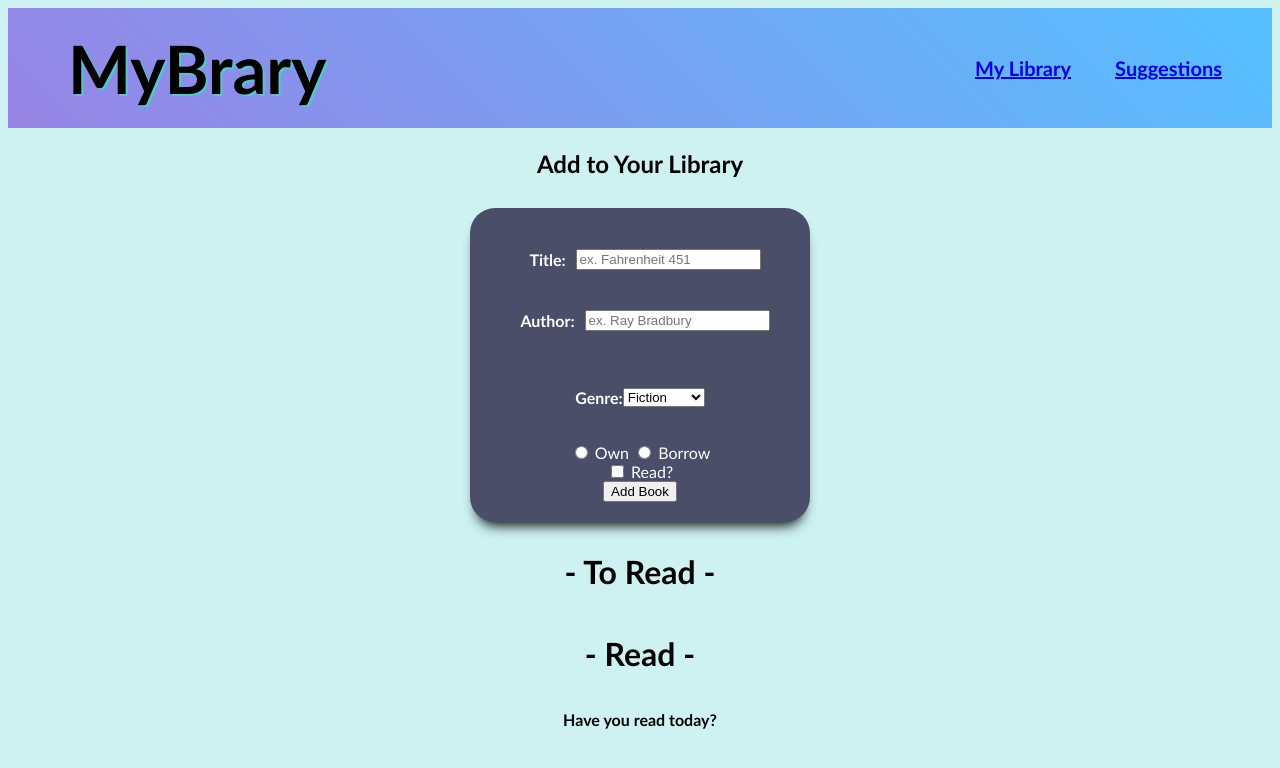
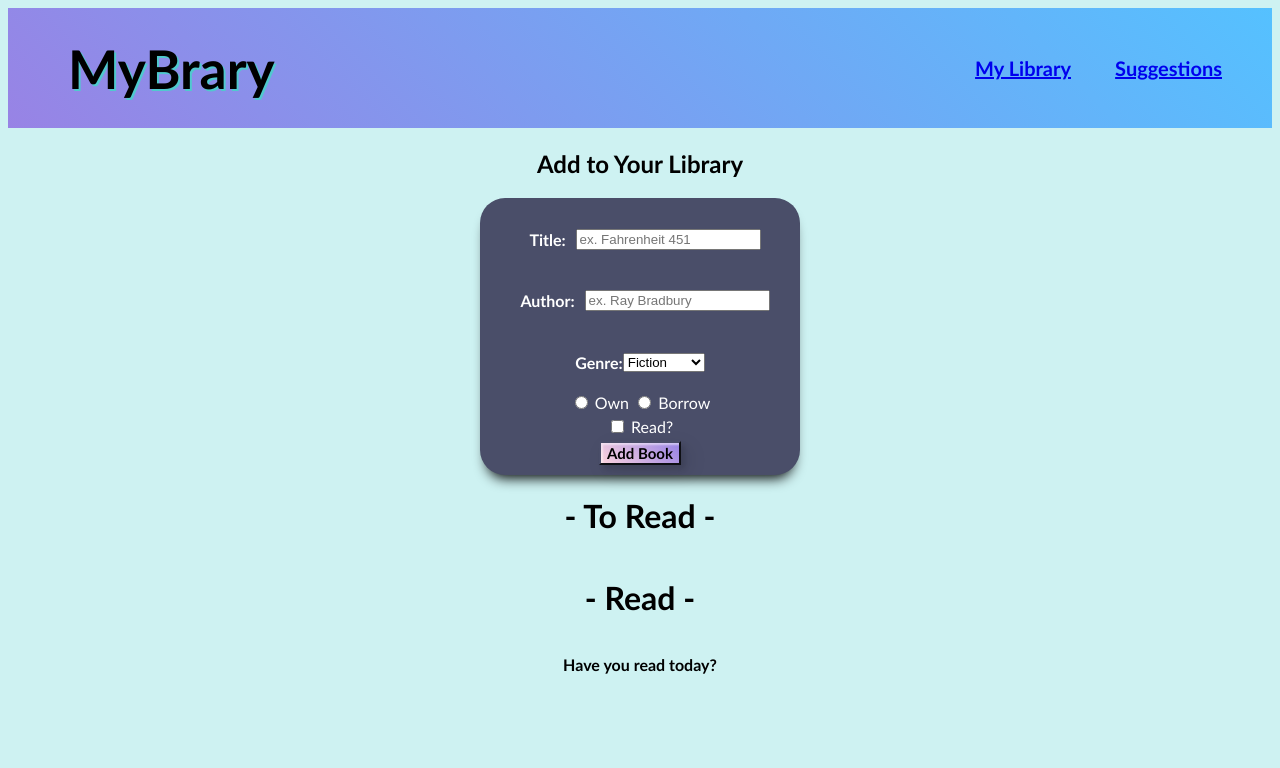
Before and after one commit to graum97/mg-foundations-capstone, a website: page public/library.html in a window 1280 px wide. Drawn offline with nearby package versions, Linux system fonts and the light colour scheme; no server answers.

Commit message:
styling done

```diff
--- a/public/library.css
+++ b/public/library.css
@@ -26,7 +26,7 @@ header {
 #header {
   display: inline;
   margin-left: 50px;
-  font-size: 50pt;
+  font-size: 40pt;
   text-shadow: 2px 2px #50C9CE;
 }
 
@@ -39,24 +39,42 @@ header {
     flex-direction: column;
     justify-content: center;
     align-items: center;
-    margin: 30px;
-    padding: 20px;
+    padding: 10px;
     border-radius: 25px;
     box-shadow: 0px 10px 13px -7px #000000, 5px 5px 15px 5px rgba(0,0,0,0);
   }
 
+#add-book-button {
+  background-image: linear-gradient(45deg, #FCD3DE, #9883E5);
+	box-shadow: inset 2px 2px 2px 0px rgba(255,255,255,.5),
+   7px 7px 20px 0px rgba(0,0,0,.1),
+   4px 4px 5px 0px rgba(0,0,0,.1);
+  border-color: #4A4E69;
+  font-size: 15px;
+	font-family: 'Gill Sans', 'Gill Sans MT', Calibri, 'Trebuchet MS', sans-serif;
+	font-weight: bold;
+}
+
 #title {
     display: flex;
     flex-direction: row;
-    justify-content: center;
+    justify-content: flex-start;
     align-items: center;
     margin-left: 10px;
+}
+
+#obtain-status {
+  margin-bottom: 5px;
+}
+
+#read-status {
+  margin-bottom: 5px;
 }
 
 #author {
   display: flex;
   flex-direction: row;
-  justify-content: center;
+  justify-content: flex-start;
   align-items: center;
   margin-left: 10px;
 }
@@ -64,9 +82,9 @@ header {
 #genre {
   display: flex;
   flex-direction: row;
-  justify-content: center;
+  justify-content: flex-start;
   align-items: center;
-  margin: 15px;
+
 }
 
 #to-read-container {
@@ -84,7 +102,7 @@ header {
   }
 
   .book-card {
-    background-image: linear-gradient(45deg, #9883E5, #55C1FF);
+    background-image: linear-gradient(45deg, #9883E5, #ce9ce6);
     width: 300px;
     margin: 20px;
     display: flex;
@@ -104,37 +122,37 @@ header {
     justify-content: flex-start;
     font-weight: bolder;
     font-size: medium;
+    text-shadow: .5px .5px #FCD3DE;
   }
 
 .author {
   width: 300px;
-  /* margin: 20px;  */
-  display: flex;
-  flex-direction: column;
-  align-items: center;
-  justify-content: flex-start;
-  /* font-weight: bolder; */
-  font-size: medium;
-}
-
-.genre {
-  width: 300px;
-  /* margin: 20px;  */
   display: flex;
   flex-direction: column;
   align-items: center;
   justify-content: flex-start;
   font-size: medium;
+  font-weight: normal;
 }
 
-.obtain {
+.genre {
   width: 300px;
-  /* margin: 20px;  */
   display: flex;
   flex-direction: column;
   align-items: center;
   justify-content: flex-start;
   font-size: medium;
+  font-weight: normal;
+}
+
+.obtain {
+  width: 300px;
+  display: flex;
+  flex-direction: column;
+  align-items: center;
+  justify-content: flex-start;
+  font-size: medium;
+  font-weight: normal;
 }
 
 .read-status {
@@ -145,4 +163,5 @@ header {
   align-items: center;
   justify-content: center;
   font-size: medium;
+  font-weight: normal;
 }
--- a/public/library.html
+++ b/public/library.html
@@ -77,7 +77,7 @@
                 value= true/>
             <label for="read">Read?</label>
         </div>
-        <button>Add Book</button>
+        <button id="add-book-button">Add Book</button>
     </form>
 </center>
     <div id="lists">
--- a/public/suggestions.css
+++ b/public/suggestions.css
@@ -26,7 +26,7 @@ body {
   #header {
 	display: inline;
 	margin-left: 50px;
-	font-size: 50pt;
+	font-size: 40pt;
 	text-shadow: 2px 2px #50C9CE;
   }
 
```
